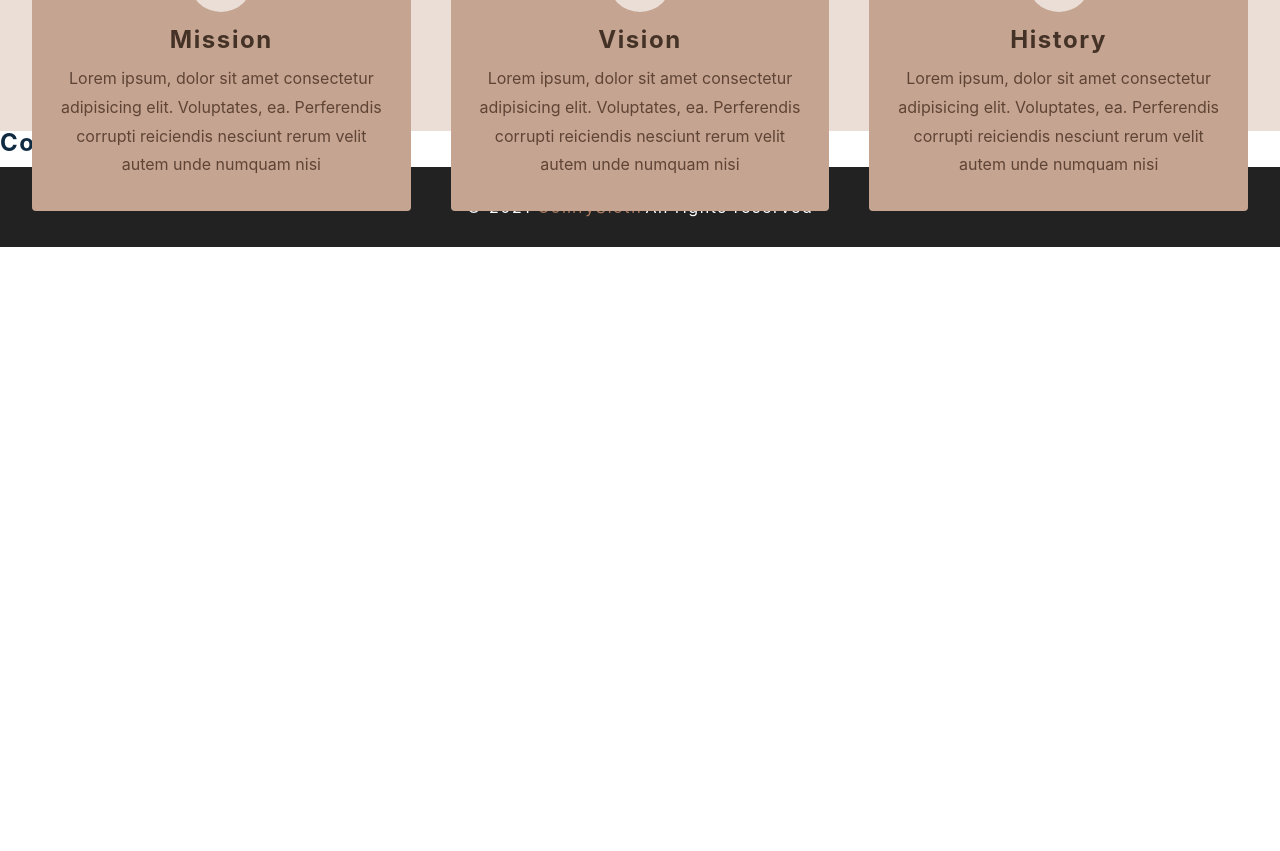
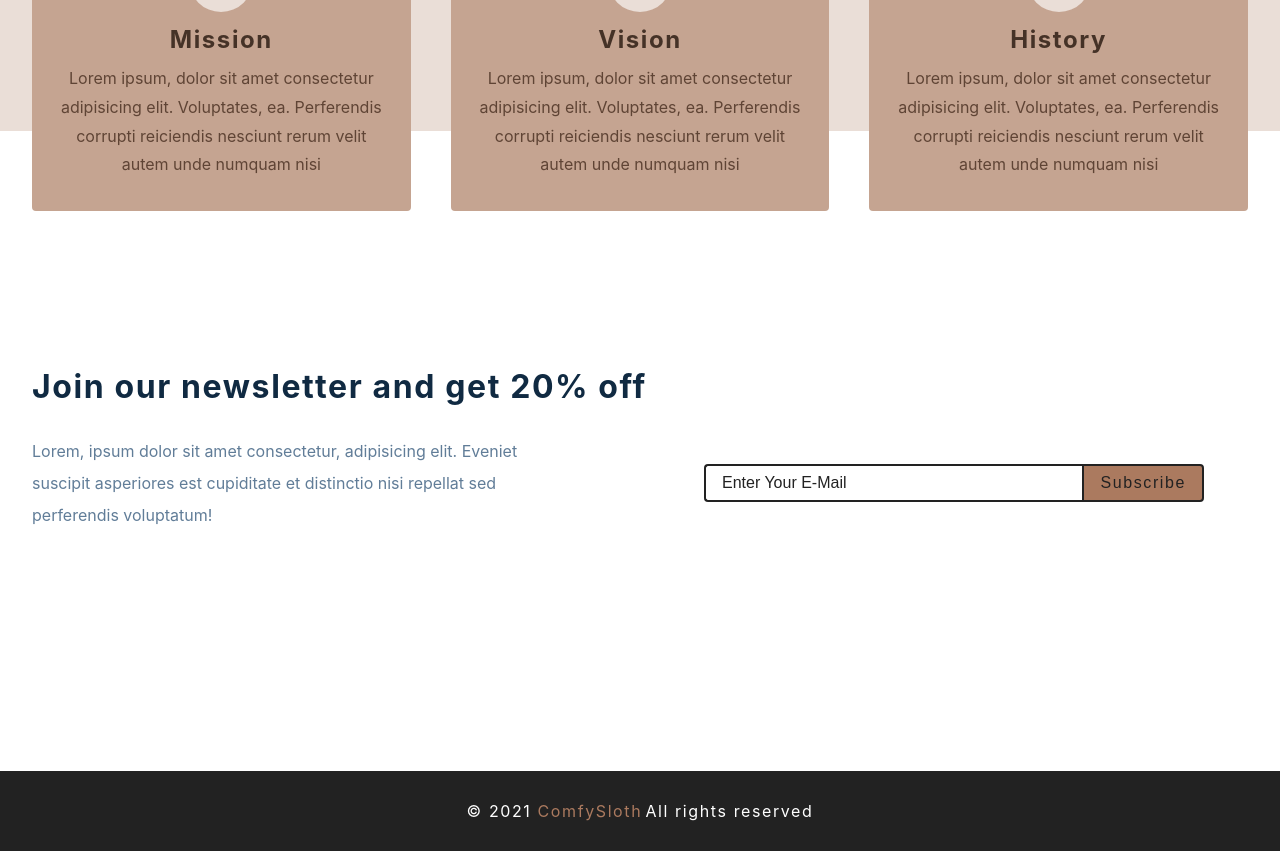
Before and after one commit to pooya2293/E-Commerce, a React (Create React App) app: page / in a window 1280 px wide. Shown: the part 1160-2011 px from the top of the page. Before the commit the page ends 1407 px from the top, so only its background shows below. Built offline with nearby package versions, Linux system fonts and the light colour scheme; the HTML template or start-up script is replaced by a standard one.

Commit message:
creat contact component

```diff
--- a/src/components/Contact.js
+++ b/src/components/Contact.js
@@ -2,7 +2,20 @@
 import styled from 'styled-components'
 
 const Contact = () => {
-  return <h4>contact section</h4>
+  return (
+    <Wrapper>
+      <div className="section-center">
+        <h3>Join our newsletter and get 20% off</h3>
+        <div className="content">
+          <p>Lorem, ipsum dolor sit amet consectetur, adipisicing elit. Eveniet suscipit asperiores est cupiditate et distinctio nisi repellat sed perferendis voluptatum!</p>
+          <form className='contact-form'>
+            <input type="email" className='form-input' placeholder='enter your e-mail' />
+            <button type='submit' className='submit-btn'>subscribe</button>
+          </form>
+        </div>
+      </div>
+    </Wrapper>
+  )
 }
 const Wrapper = styled.section`
   padding: 5rem 0;
```
